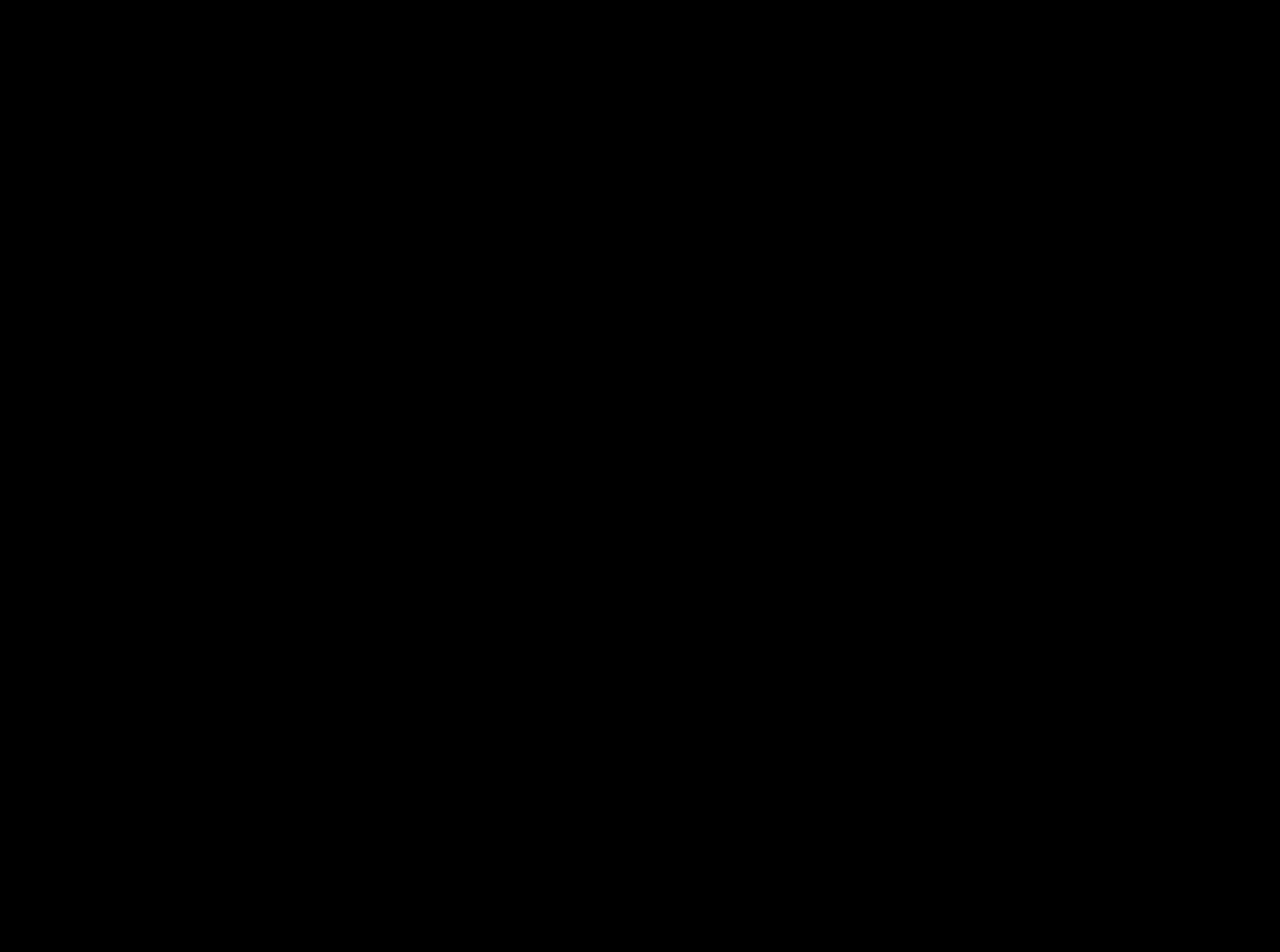
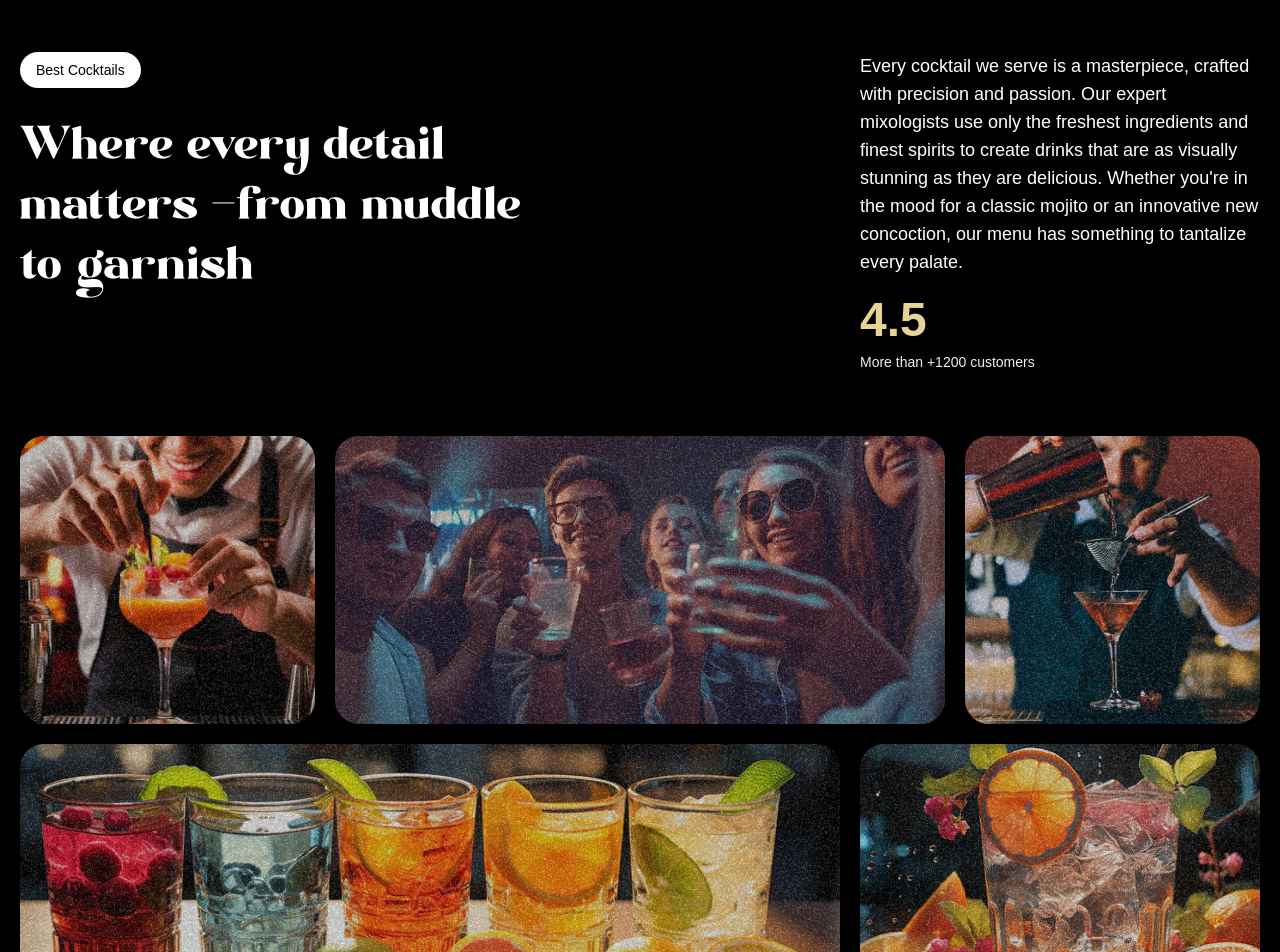
Before and after one commit to Aadityaa2606/Cocktail-Website-GSAP, a React (Vite) app: page / in a window 1280 px wide. Shown: the part 1660-2612 px from the top of the page. Before the commit the page ends 1600 px from the top, so only its background shows below. Built offline with nearby package versions, Linux system fonts and the light colour scheme; a web font is replaced by a local one.

Commit message:
implemented about section

```diff
--- a/src/App.tsx
+++ b/src/App.tsx
@@ -1,11 +1,12 @@
 import "./App.css";
 import gsap from "gsap";
-import { ScrollTrigger, SplitText } from "gsap/all";
+import { ScrollTrigger, SplitText, ScrambleTextPlugin } from "gsap/all";
 import Navbar from "./components/Navbar";
 import Hero from "./components/Hero";
 import Cocktails from "./components/Cocktails";
+import About from "./components/About";
 
-gsap.registerPlugin(ScrollTrigger, SplitText);
+gsap.registerPlugin(ScrollTrigger, SplitText, ScrambleTextPlugin);
 
 function App() {
   return (
@@ -13,6 +14,7 @@
       <Navbar />
       <Hero />
       <Cocktails />
+      <About />
     </div>
   );
 }
--- /dev/null
+++ b/src/components/About.tsx
@@ -0,0 +1,102 @@
+import { useGSAP } from "@gsap/react";
+import gsap from "gsap";
+import { SplitText } from "gsap/all";
+
+function About() {
+  useGSAP(() => {
+    const titleSplit = SplitText.create("#about h2", {
+      type: "words",
+    });
+
+    const scrollTimeLine = gsap.timeline({
+      scrollTrigger: {
+        trigger: "#about",
+        start: "top center",
+      },
+    });
+
+    scrollTimeLine
+      .from(titleSplit.words, {
+        opacity: 0,
+        duration: 1,
+        yPercent: 100,
+        ease: "expo.out",
+        stagger: 0.02,
+      })
+      .from(
+        ".top-grid div, .bottom-grid div",
+        {
+          opacity: 0,
+          duration: 1,
+          ease: "power1.inOut",
+          stagger: 0.04,
+        },
+        "-=0.5"
+      );
+  }, []);
+
+  return (
+    <div id="about">
+      <div className="mb-16 md:px-0 px-5">
+        <div className="content">
+          <div className="md:col-span-8">
+            <p className="badge">Best Cocktails</p>
+            <h2>
+              Where every detail matters <span className="text-white">-</span>
+              from muddle to garnish
+            </h2>
+          </div>
+
+          <div className="sub-content">
+            <p>
+              Every cocktail we serve is a masterpiece, crafted with precision
+              and passion. Our expert mixologists use only the freshest
+              ingredients and finest spirits to create drinks that are as
+              visually stunning as they are delicious. Whether you're in the
+              mood for a classic mojito or an innovative new concoction, our
+              menu has something to tantalize every palate.
+            </p>
+
+            <div>
+              <p className="md:text-3xl text-xl font-bold">
+                <span>4.5</span>
+              </p>
+              <p className="text-sm text-white-100">
+                More than +1200 customers
+              </p>
+            </div>
+          </div>
+        </div>
+      </div>
+      <div className="top-grid">
+        <div className="md:col-span-3">
+          <div className="noisy" />
+          <img src="/images/abt1.png" alt="grid-img-1" />
+        </div>
+
+        <div className="md:col-span-6">
+          <div className="noisy" />
+          <img src="/images/abt2.png" alt="grid-img-2" />
+        </div>
+
+        <div className="md:col-span-3">
+          <div className="noisy" />
+          <img src="/images/abt5.png" alt="grid-img-5" />
+        </div>
+      </div>
+      <div className="bottom-grid">
+        <div className="md:col-span-8">
+          <div className="noisy" />
+          <img src="/images/abt3.png" alt="grid-img-3" />
+        </div>
+
+        <div className="md:col-span-4">
+          <div className="noisy" />
+          <img src="/images/abt4.png" alt="grid-img-4" />
+        </div>
+      </div>
+    </div>
+  );
+}
+
+export default About;
--- a/src/components/Hero.tsx
+++ b/src/components/Hero.tsx
@@ -43,7 +43,9 @@
         },
       })
       .to(".right-leaf", { y: 200 }, 0)
-      .to(".left-leaf", { y: -200 }, 0);
+      .to(".left-leaf", { y: -200 }, 0)
+      .to(".view-cocktails", { x: "40vw", autoAlpha: 0 }, 0)
+      .to(".left-cocktail-text", { x: "-40vw", autoAlpha: 0 }, 0);
 
     const startValue = isMobile ? "top 50%" : "center 60%";
     const endValue = isMobile ? "120% top" : "bottom top";
@@ -84,7 +86,7 @@
 
         <div className="body">
           <div className="content">
-            <div className="space-y-5 hidden md:block">
+            <div className="space-y-5 hidden md:block left-cocktail-text">
               <p>Cool. Crisp. Classic</p>
               <p className="subtitle">
                 Sip the Spirit <br /> of the Leaf
--- a/src/index.css
+++ b/src/index.css
@@ -85,7 +85,7 @@
   }
 
   .noisy {
-        @apply absolute inset-0 size-full bg-[url("/images/noise.png")];
+    @apply absolute inset-0 size-full opacity-90 bg-[url("/images/noise.png")];
   }
 
   #hero {
```
Also changed, not shown: public/images/noise.png. Lines whose indentation alone changed are shown as unchanged.
